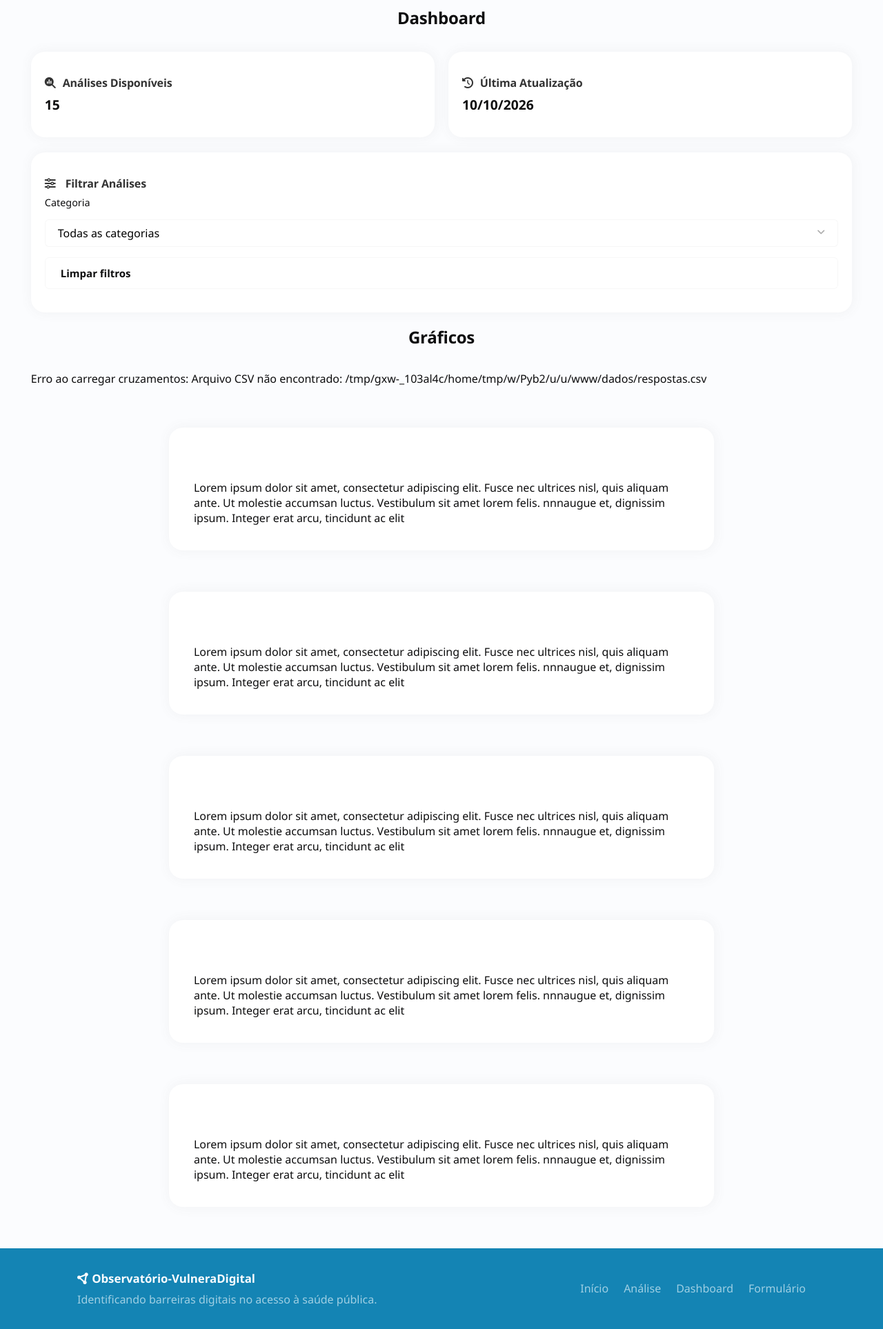
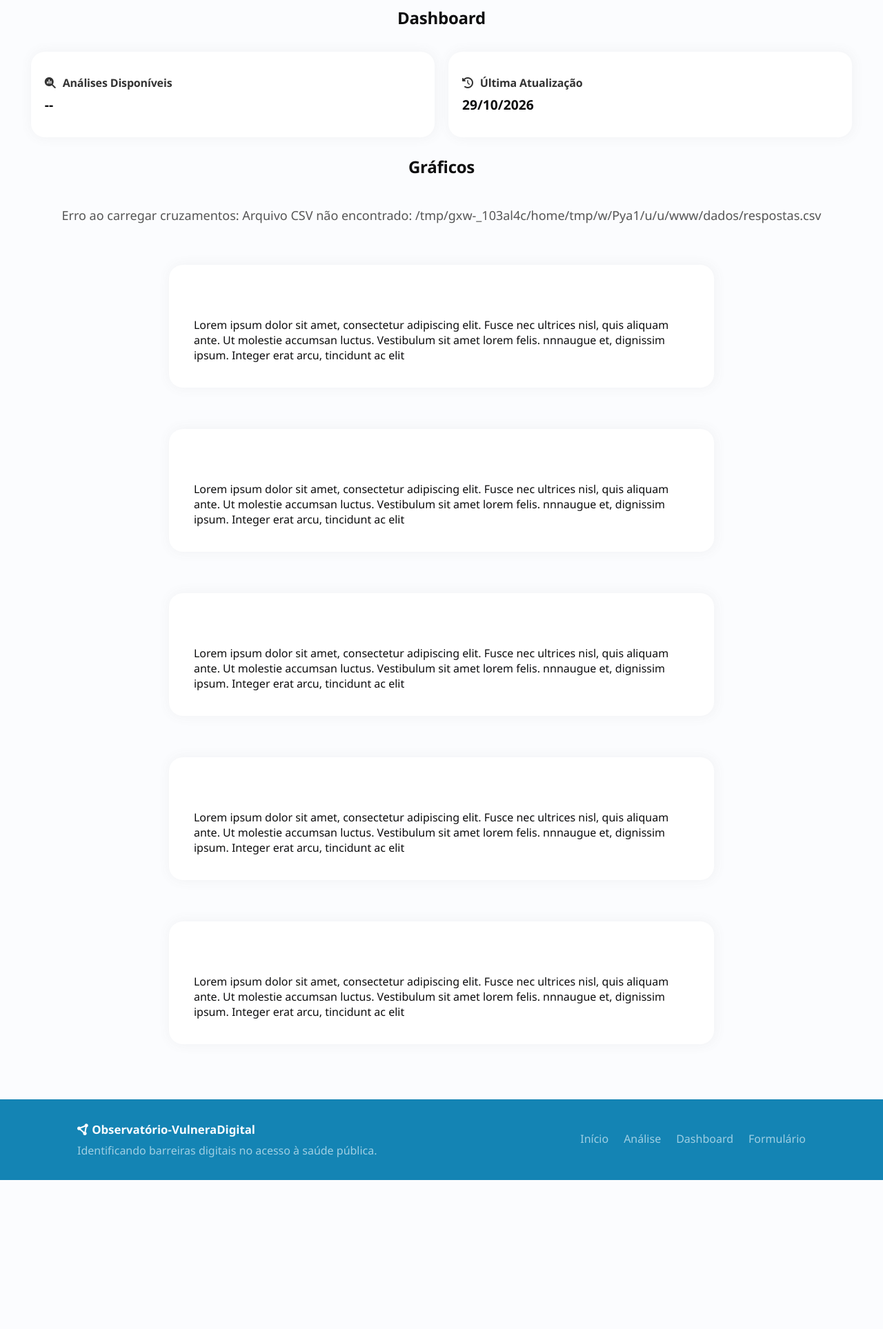
Before and after one commit to minesweepr/Observatorio-VulneraDigital, a Flask app: page /analise in a window 1280 px wide. Shown: the part 63-1990 px from the top of the page at 69% size. After the commit the page ends 1774 px from the top, so only its background shows below. Run offline with Flask 3, Linux system fonts and the light colour scheme; data that the repository does not hold is empty; some libraries are stand-ins or nearby versions.

Commit message:
Fix pages

```diff
--- a/app/static/css/dashboard.css
+++ b/app/static/css/dashboard.css
@@ -159,6 +159,41 @@ section i {
     background-color: #fff;
 }
 
+#status-cruzamentos {
+    display: flex;
+    align-items: center;
+    gap: 10px;
+    margin: 36px 0;
+    color: #555;
+    font-size: 18px;
+    text-align: center;
+    justify-content: center;
+}
+
+.spinner {
+    width: 18px;
+    height: 18px;
+    border: 3px solid #dcdcdc;
+    border-top-color: #3498db;
+    border-radius: 50%;
+    animation: girar 0.8s linear infinite;
+    flex-shrink: 0;
+}
+
+footer {
+    margin-top: 80px;
+}
+
+@keyframes girar {
+    to {
+        transform: rotate(360deg);
+    }
+}
+
+.spinner[hidden] {
+    display: none;
+}
+
 @media (max-width: 760px) {
     .dashboard-resumo {
         grid-template-columns: minmax(0, 1fr);
--- a/app/static/js/analise.js
+++ b/app/static/js/analise.js
@@ -2,7 +2,22 @@
     "use strict";
 
     const lista = document.getElementById("lista-cruzamentos");
+    lista.style.display = 'block';
+
     const status = document.getElementById("status-cruzamentos");
+
+    const textoStatus = document.getElementById("texto-status");
+    const spinner = status?.querySelector(".spinner");
+
+    function atualizarStatus(mensagem, carregando = false) {
+        if (textoStatus) {
+            textoStatus.textContent = mensagem;
+        }
+
+        if (spinner) {
+            spinner.hidden = !carregando;
+        }
+    }
 
     if (!lista) {
         console.error("Elemento #lista-cruzamentos não encontrado.");
@@ -17,9 +32,6 @@
     }
 
     async function carregarCruzamentos() {
-        if (status) {
-            status.textContent = "Carregando cruzamentos...";
-        }
 
         try {
             const resposta = await fetch("/api/analise", { headers: { Accept: "application/json" } });
@@ -41,6 +53,11 @@
                 const id = `cruzamento-${grafico.pergunta_1}-${grafico.pergunta_2}`;
                 const area = document.getElementById(id);
                 const titulo = document.getElementById(`titulo-cruzamento-${grafico.pergunta_1}-${grafico.pergunta_2}`);
+                const total = document.getElementById("total-cruzamentos");
+
+                if (total) {
+                    total.textContent = resultado.graficos.length;
+                }
 
                 if (titulo) {
                     titulo.textContent = grafico.titulo;
@@ -79,18 +96,20 @@
                                 "toImage"
                             ]
                         }
-                    ).then(() => { carregados++; })
+                    ).then(() => {carregados++;})
                 );
             });
 
             await Promise.all(promessas);
             lista.querySelectorAll(".grafico-plot").forEach((elemento) => { if (elemento.data) { window.Plotly.Plots.resize(elemento); } });
             if (status) {
-                status.textContent = `${carregados} cruzamento(s) carregado(s).`;
+                status.style.display = 'none';
             }
+            lista.style.display = 'block';
         } catch (erro) {
             console.error("Erro ao carregar cruzamentos:", erro);
             if (status) {
+                status.style.display = 'flex';
                 status.textContent = `Erro ao carregar cruzamentos: ${erro.message}`;
             }
         }
--- a/app/static/js/dashboard.js
+++ b/app/static/js/dashboard.js
@@ -1,10 +1,11 @@
+
 (() => {
     "use strict";
 
     const lista = document.getElementById("lista-graficos");
     const filtro = document.getElementById("filtro-categoria");
     const limpar = document.getElementById("limpar-filtros");
-    const status = document.getElementById("status-dados");
+    const status = document.getElementById("status-cruzamentos");
 
     if (!lista) {
         console.error("Elemento #lista-graficos não encontrado.");
--- a/app/templates/analise.html
+++ b/app/templates/analise.html
@@ -10,48 +10,25 @@
     <section class="dashboard-resumo">
         <div class="card">
             <h2 class="grafico-titulo"><i class="fa-solid fa-magnifying-glass-chart"></i>Análises Disponíveis</h2>
-            <p class="valor">15</p>
+            <p class="valor" id="total-cruzamentos">--</p>
             <p class="grafico-subtitulo">Quantidade de gráficos apresentados</p>
         </div>
         <div class="card">
             <h2 class="grafico-titulo"><i class="fa-solid fa-clock-rotate-left"></i>Última Atualização</h2>
-            <p class="valor">10/10/2026</p>
+            <p class="valor">29/10/2026</p>
             <p class="grafico-subtitulo">Data da atualização dos dados exibidos</p>
-        </div>
-    </section>
-
-    <section class="card dash-dashboard">
-        <h2 class="grafico-titulo"> <i class="fa-solid fa-sliders"></i> Filtrar Análises </h2>
-
-        <div class="filtros-container">
-            <div class="filtro">
-                <label for="filtro-categoria">Categoria</label>
-                <div class="select-container">
-                    <select id="filtro-categoria" name="categoria">
-                        <option value="">Todas as categorias</option>
-                        <option value="perfil-conectividade">Perfil e acesso à internet</option>
-                        <option value="servicos-saude">Uso dos serviços digitais de saúde</option>
-                        <option value="experiencia-letramento">Experiência de uso e letramento digital</option>
-                        <option value="acessibilidade">Barreiras de acessibilidade</option>
-                        <option value="impactos-saude">Impactos no acesso à saúde</option>
-                    </select>
-                    <i class="fa-solid fa-angle-down" aria-hidden="true"></i>
-                </div>
-            </div>
-
-            <button type="button" id="limpar-filtros" class="btn btn-limpar"> Limpar filtros </button>
-            <p class="grafico-subtitulo" id="status-dados" aria-live="polite"></p>
         </div>
     </section>
 
     <section>
         <h1 class="t-dashboard">Gráficos</h1>
 
-        <p id="status-cruzamentos" role="status">
-            Carregando cruzamentos...
+        <p id="status-cruzamentos" role="status" aria-live="polite">
+            <span class="spinner" aria-hidden="true"></span>
+            <span id="texto-status">Carregando cruzamentos...</span>
         </p>
+
         <div id="lista-cruzamentos" class="dash-grid" aria-live="polite">
-
             <article class="grafico-card">
                 <h3 id="titulo-cruzamento-4-9" class="grafico-titulo"></h3>
                 <div id="cruzamento-4-9" class="grafico-plot"></div>
```
Also changed, not shown: app/static/js/carregamento.js (added, +107 -0 lines), app/templates/dashboard.html (+6 -2 lines).
